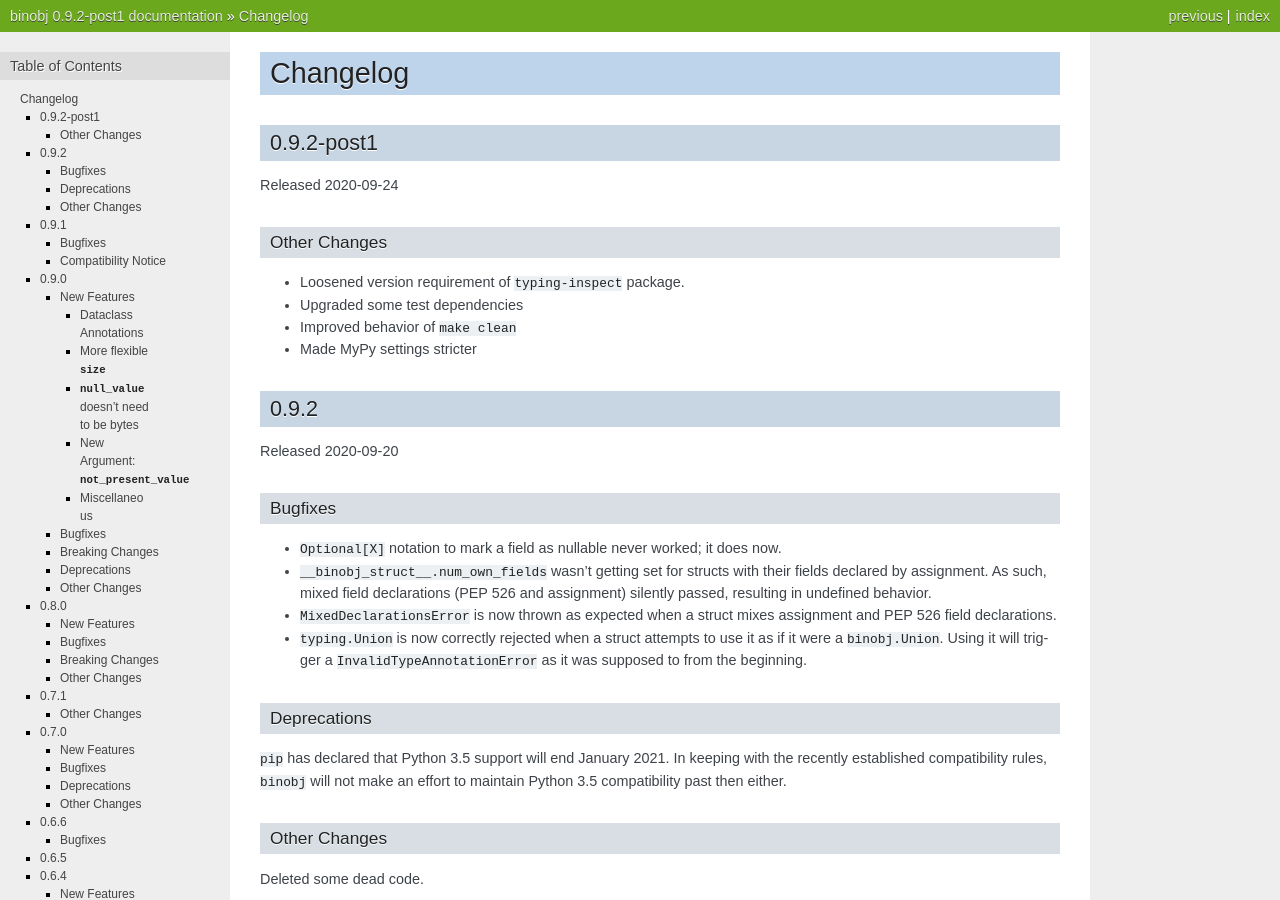
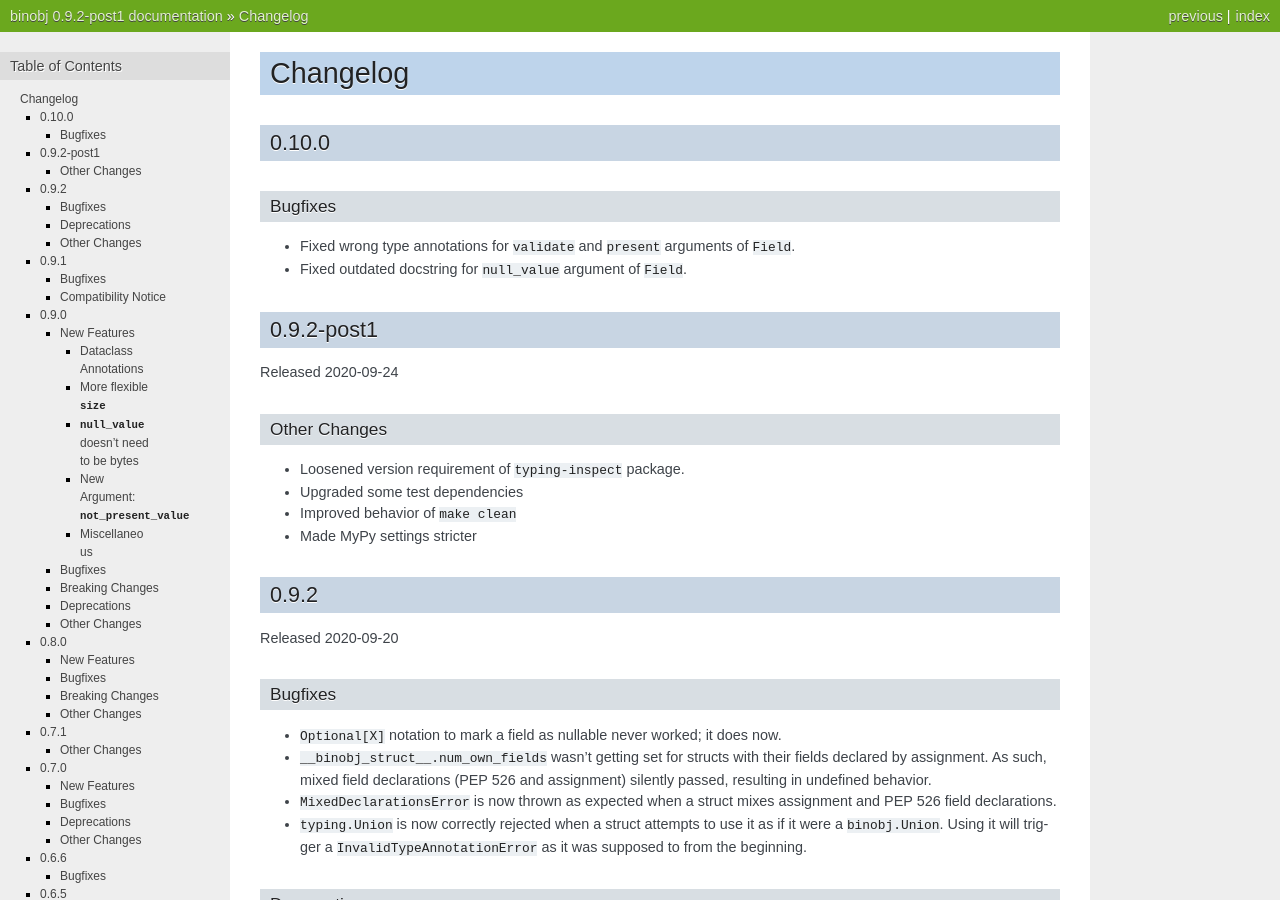
Before and after one commit to dargueta/binobj, a Sphinx documentation site: the page built from docs/source/CHANGELOG.rst, in a window 1280 px wide and 900 px high. Built offline with Sphinx 7.4.7, drawn with Linux system fonts in a browser that asks for light colours.

Commit message:
Fix annotations and docs

```diff
--- a/docs/source/CHANGELOG.rst
+++ b/docs/source/CHANGELOG.rst
@@ -1,5 +1,14 @@
 Changelog
 =========
+
+0.10.0
+------
+
+Bugfixes
+~~~~~~~~
+
+* Fixed wrong type annotations for ``validate`` and ``present`` arguments of ``Field``.
+* Fixed outdated docstring for ``null_value`` argument of ``Field``.
 
 0.9.2-post1
 -----------
```
Also changed, not shown: 1 other file.
